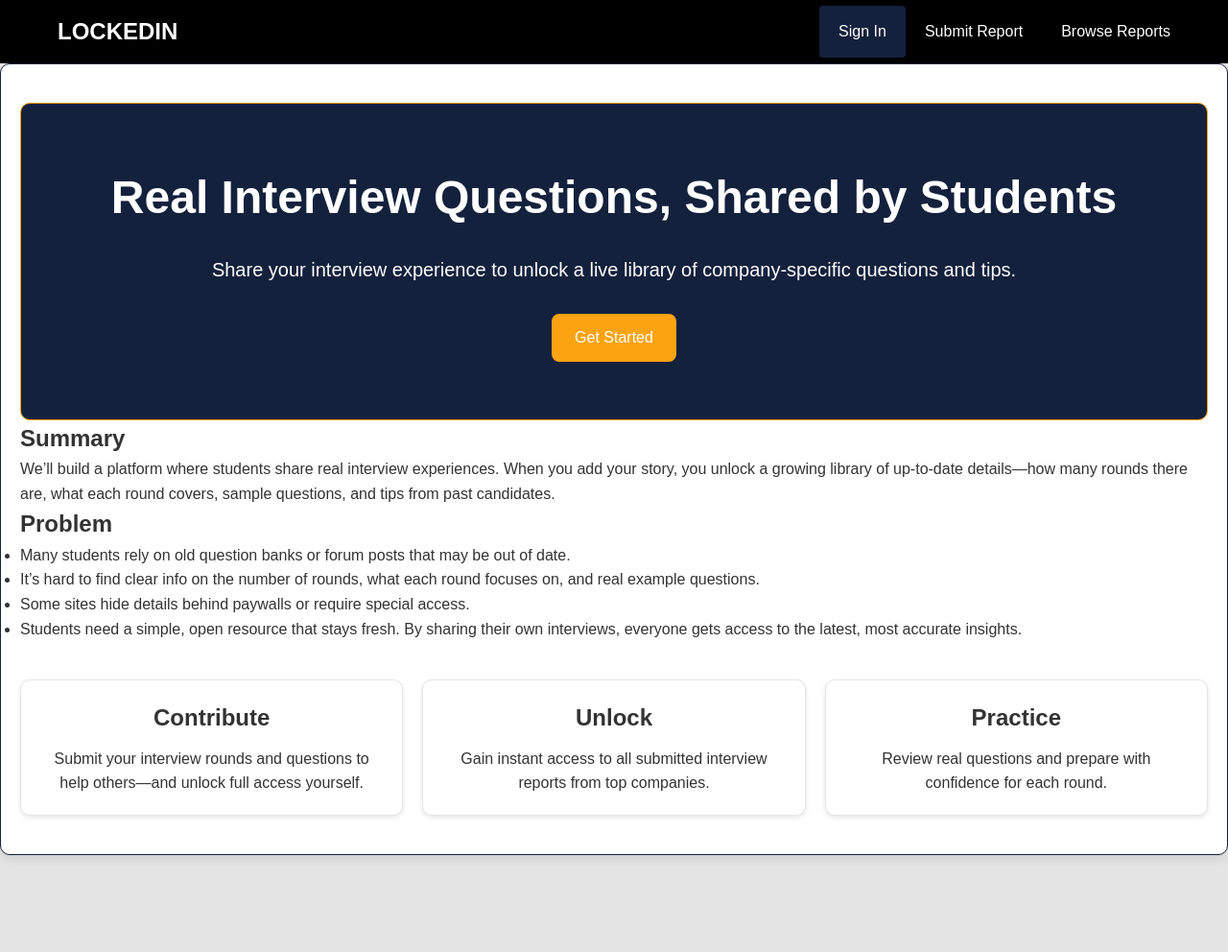
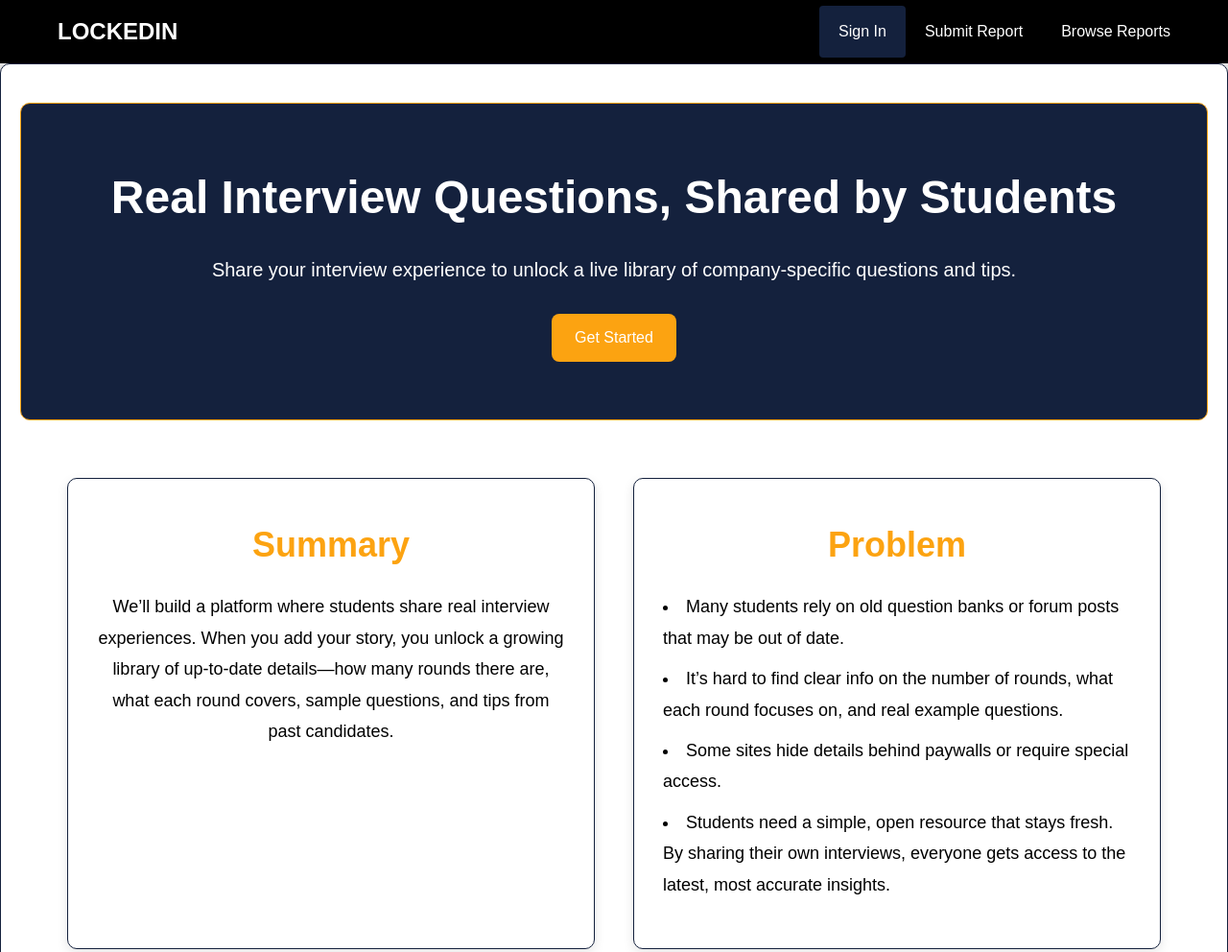
Before and after one commit to Travingu/Sweccathon, a plain HTML site: page index.html in a window 1280 px wide. Shown: the top 992 px of the page at 96% size. Before the commit the page ends 931 px from the top, so only its background shows below. Drawn offline with Linux system fonts and the light colour scheme.

Commit message:
Add files via upload
Updated Index html and lockedin css

```diff
--- a/index.html
+++ b/index.html
@@ -28,21 +28,21 @@
       <a href="submit-report.html" class="cta-button">Get Started</a>
     </section>
 
+    <!-- Container wrapping both sections -->
+    <div class="container">
+
         <!-- Summary Section -->
         <section id="summary" class="summary-section">
-      <div class="container">
         <h2>Summary</h2>
         <p>
             We’ll build a platform where students share real interview experiences. When you add your story,
             you unlock a growing library of up-to-date details—how many rounds there are, what each round covers,
             sample questions, and tips from past candidates.
         </p>
-      </div>
         </section>
 
         <!-- Problem Section -->
         <section id="problem" class="problem-section">
-      <div class="container">
         <h2>Problem</h2>
         <ul>
             <li>Many students rely on old question banks or forum posts that may be out of date.</li>
@@ -51,8 +51,11 @@
             <li>Students need a simple, open resource that stays fresh. By sharing their own interviews,
                 everyone gets access to the latest, most accurate insights.</li>
         </ul>
+        </section>
+
     </div>
-    </section>
+
+
 
     <!-- Features Section -->
     <section id="features" class="features">
--- a/lockedin.css
+++ b/lockedin.css
@@ -270,3 +270,69 @@ body {
   border-radius: 6px;
   border: 1px solid #e5e5e5; /* Light gray border around discussion items */
 }
+
+/* Flex container */
+.container {
+  display: flex;
+  flex-wrap: wrap;
+  justify-content: center;
+  gap: 40px;
+  margin: 60px auto;
+  max-width: 1200px;
+}
+
+/* Summary Section */
+.summary-section {
+  background-color: #ffffff;
+  color: #000000;
+  padding: 40px 20px;
+  text-align: center;
+  border-radius: 10px;
+  flex: 1 1 45%;
+  max-width: 550px;
+  box-shadow: 0 4px 12px rgba(0,0,0,0.1);
+  border: 1px solid #14213d;
+}
+
+.summary-section h2 {
+  font-size: 36px;
+  margin-bottom: 20px;
+  color: #fca311;
+}
+
+.summary-section p {
+  font-size: 18px;
+  line-height: 1.8;
+  padding: 0 10px;
+}
+
+/* Problem Section */
+.problem-section {
+  background-color: #ffffff;
+  color: #000000;
+  padding: 40px 20px;
+  text-align: left;
+  border-radius: 10px;
+  flex: 1 1 45%;
+  max-width: 550px;
+  box-shadow: 0 4px 12px rgba(0,0,0,0.1);
+  border: 1px solid #14213d;
+}
+
+.problem-section h2 {
+  font-size: 36px;
+  margin-bottom: 20px;
+  color: #fca311;
+  text-align: center;
+}
+
+.problem-section ul {
+  list-style: disc inside;
+  font-size: 18px;
+  line-height: 1.8;
+  padding: 0 10px;
+}
+
+.problem-section li {
+  margin-bottom: 10px;
+}
```
Lines whose indentation alone changed are shown as unchanged.
